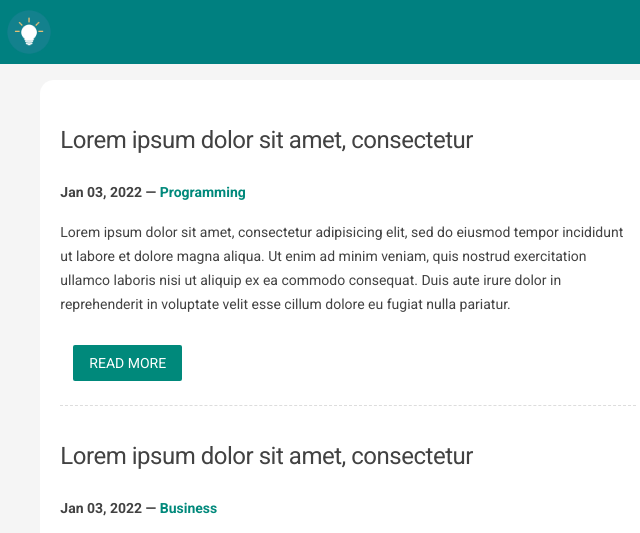
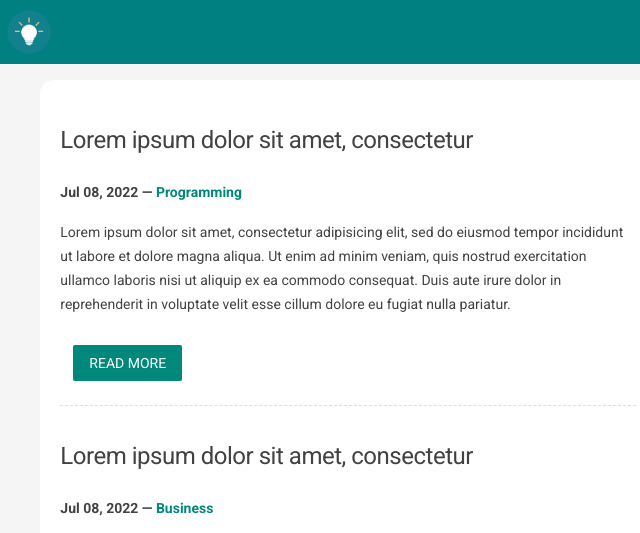
Before and after one commit to angono/appsoft, a plain HTML site: page index.html in a window 1280 px wide. Shown: the top 533 px of the page, 81-721 px from the left. Drawn offline with nearby package versions, Linux system fonts and the light colour scheme.

Commit message:
new commit

```diff
--- a/index.html
+++ b/index.html
@@ -102,7 +102,7 @@
             </h1>
 
             <p class="mdl-typography--font-bold">
-              <span class="mdl-color-text--grey-800">Jan 03, 2022</span> &mdash;
+              <span class="mdl-color-text--grey-800">Jul 08, 2022</span> &mdash;
               <span class="mdl-color-text--teal-600">Programming</span>
             </p>
             <p>Lorem ipsum dolor sit amet, consectetur adipisicing elit, sed do eiusmod
@@ -121,7 +121,7 @@
             </h1>
 
             <p class="mdl-typography--font-bold">
-              <span class="mdl-color-text--grey-800">Jan 03, 2022</span> &mdash;
+              <span class="mdl-color-text--grey-800">Jul 08, 2022</span> &mdash;
               <span class="mdl-color-text--teal-600">Business</span>
             </p>
             <p>Ut enim ad minim veniam,quis nostrud exercitation ullamco laboris nisi ut aliquip ex ea commodo consequat. Duis aute irure dolor in reprehenderit in voluptate velit esse cillum dolore eu fugiat nulla pariatur. Excepteur sint occaecat cupidatat non proident, sunt in culpa qui officia deserunt mollit anim id est laborum.</p>
@@ -136,7 +136,7 @@
             </h1>
 
             <p class="mdl-typography--font-bold">
-              <span class="mdl-color-text--grey-800">Jan 03, 2022</span> &mdash;
+              <span class="mdl-color-text--grey-800">Jul 08, 2022</span> &mdash;
               <span class="mdl-color-text--teal-600">Engineering</span>
             </p>
             <p>Ut enim ad minim veniam,quis nostrud exercitation ullamco laboris nisi ut aliquip ex ea commodo consequat. Duis aute irure dolor in reprehenderit in voluptate velit esse cillum dolore eu fugiat nulla pariatur. Excepteur sint occaecat cupidatat non proident, sunt in culpa qui officia deserunt mollit anim id est laborum.</p>
```
Also changed, not shown: details.html (+1 -1 lines).
